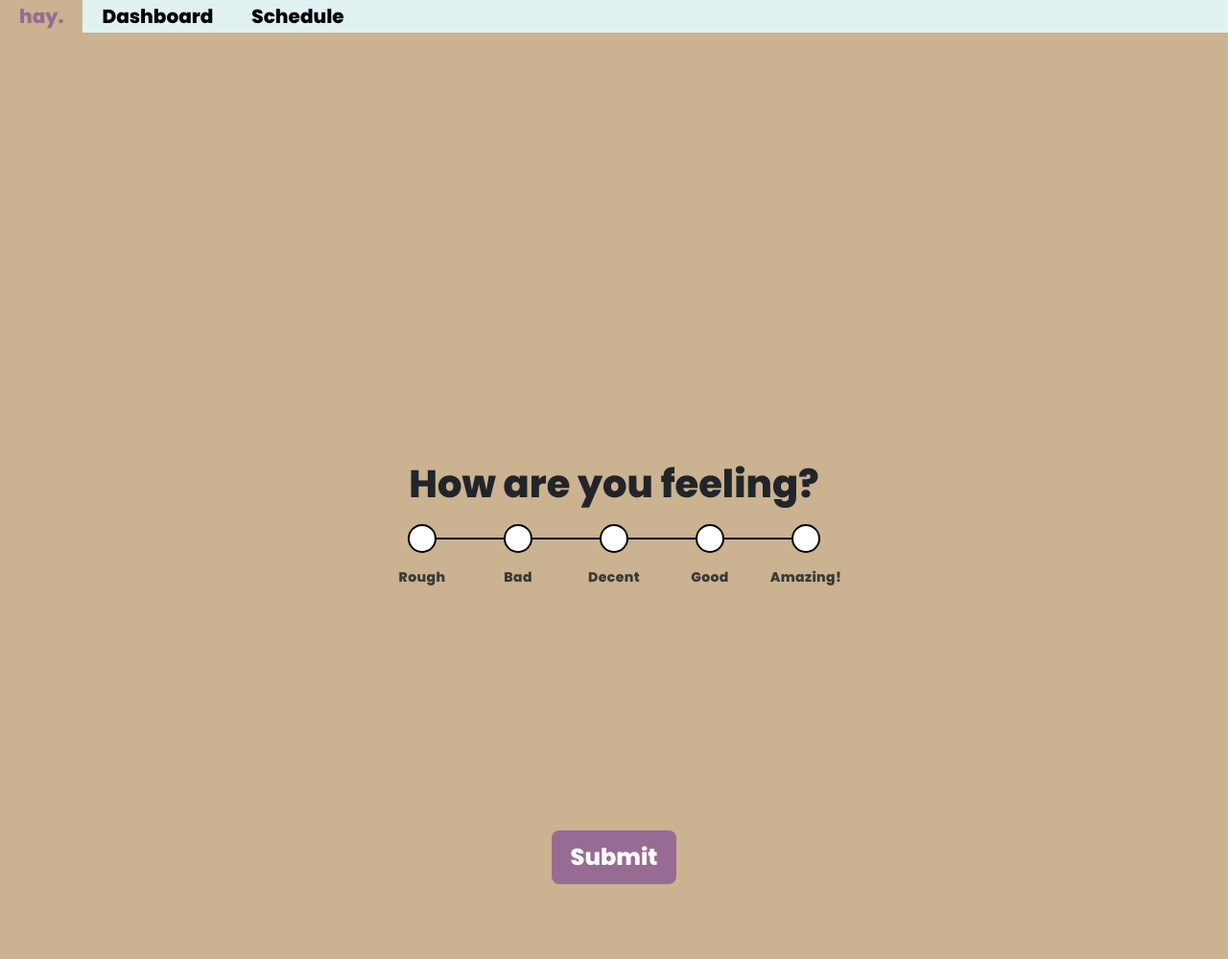
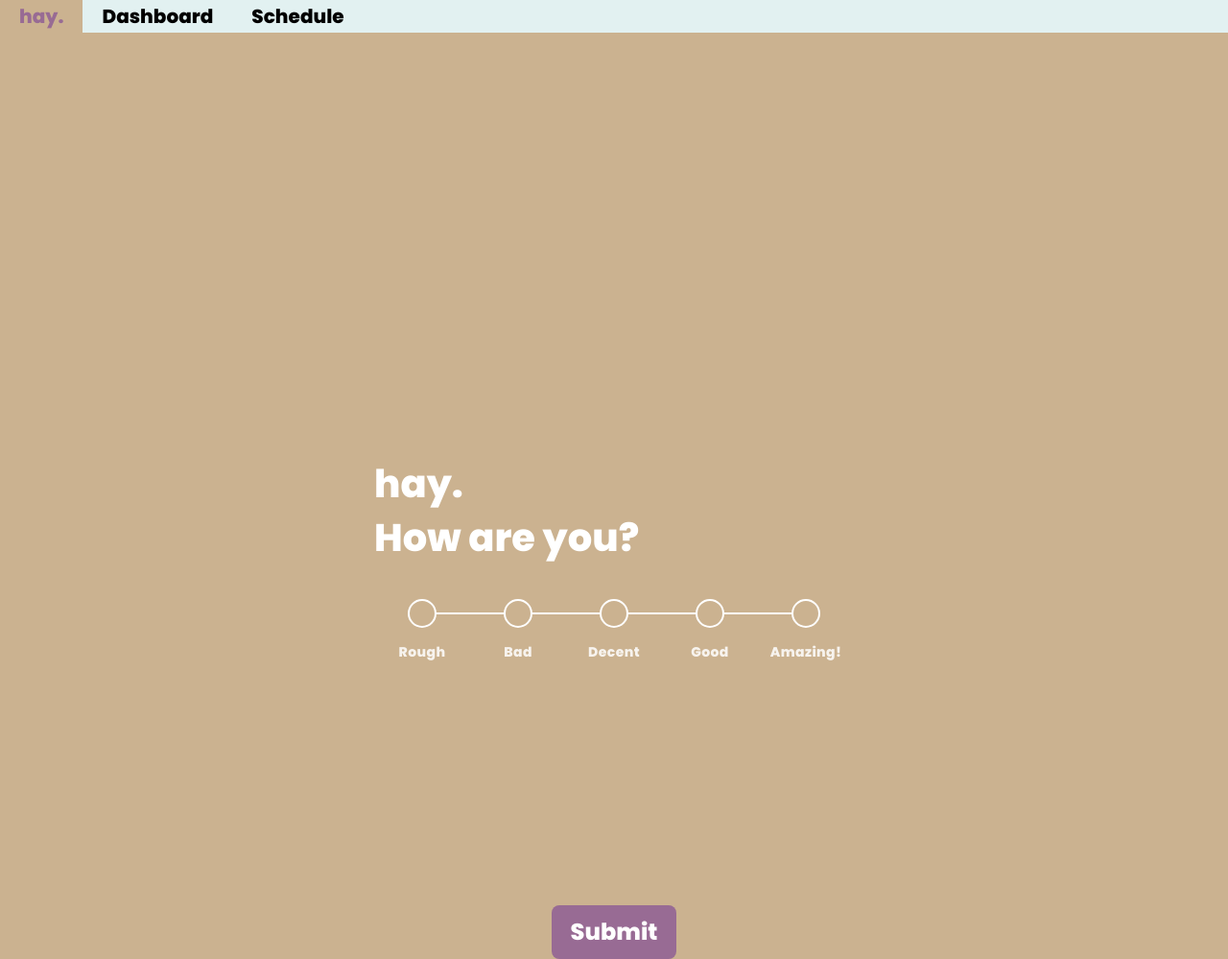
Before and after one commit to QuincyMillerDev/HackUCONN-2022, a Django app: page / in a window 1280 px wide. Shown: the whole page at 96% size. Before the commit the page ends 921 px from the top, so only its background shows below. Run offline with Django 4.2, Linux system fonts and the light colour scheme.

Commit message:
fixes for question page
makes things blend better

```diff
--- a/hay/haysite/static/css/style.css
+++ b/hay/haysite/static/css/style.css
@@ -34,6 +34,7 @@
 html, body {
     width: 100%;
     height: 100%;
+    color: white;
     background: #CBB290;
     font-family: 'Poppins', sans-serif;
     user-select: none;
@@ -76,7 +77,7 @@ form #debt-amount-slider::before {
     top: 50%;
     left: 50%;
     transform: translate(-50%, -50%);
-    background: #000;
+    background: white;
 }
 form #debt-amount-slider input, form #debt-amount-slider label {
     box-sizing: border-box;
@@ -112,8 +113,8 @@ form #debt-amount-slider label::after {
     transform: translate(-50%, -50%);
     width: 30px;
     height: 30px;
-    border: 2px solid #000;
-    background: #fff;
+    border: 2px solid white;
+    background: #CBB290;
     border-radius: 50%;
     pointer-events: none;
     user-select: none;
@@ -159,11 +160,11 @@ form #debt-amount-slider #debt-amount-pos {
     top: 50%;
     width: 12px;
     height: 12px;
-    background: #000;
+    background: white;
     border-radius: 50%;
     transition: all 0.15s ease-in-out;
     transform: translate(-50%, -50%);
-    border: 2px solid #fff;
+    border: 2px solid #CBB290;
     opacity: 0;
     z-index: 2;
 }
@@ -227,6 +228,7 @@ a:hover {
     border: 2px solid #000;
     border-radius: 8px;
     outline: 0;
+    color:black;
     background: #fff;
 }
 
@@ -259,7 +261,12 @@ p {
     align-items:center;
     text-align:center;
 }
-
+#question-header {
+    height: auto;
+    width: auto;
+    text-align: left;
+    margin-bottom:30px;
+}
 .bell-icon {
     position: relative;
     margin:0 auto;
--- a/hay/haysite/templates/hay/question.html
+++ b/hay/haysite/templates/hay/question.html
@@ -5,7 +5,10 @@
 
 <div id="form-wrapper">
 	<form action="/p/quote.php" method="GET">
-		<h1 id="form-title">How are you feeling?</h1>
+		<div id="question-header">
+			<h1>hay.</h1>
+			<h1>How are you?</h1>
+		</div>
 		<div id="debt-amount-slider">
 			<input type="radio" name="debt-amount" id="1" value="1" required>
 			<label for="1" data-debt-amount="Rough"></label>
```
Also changed, not shown: hay/db.sqlite3.
